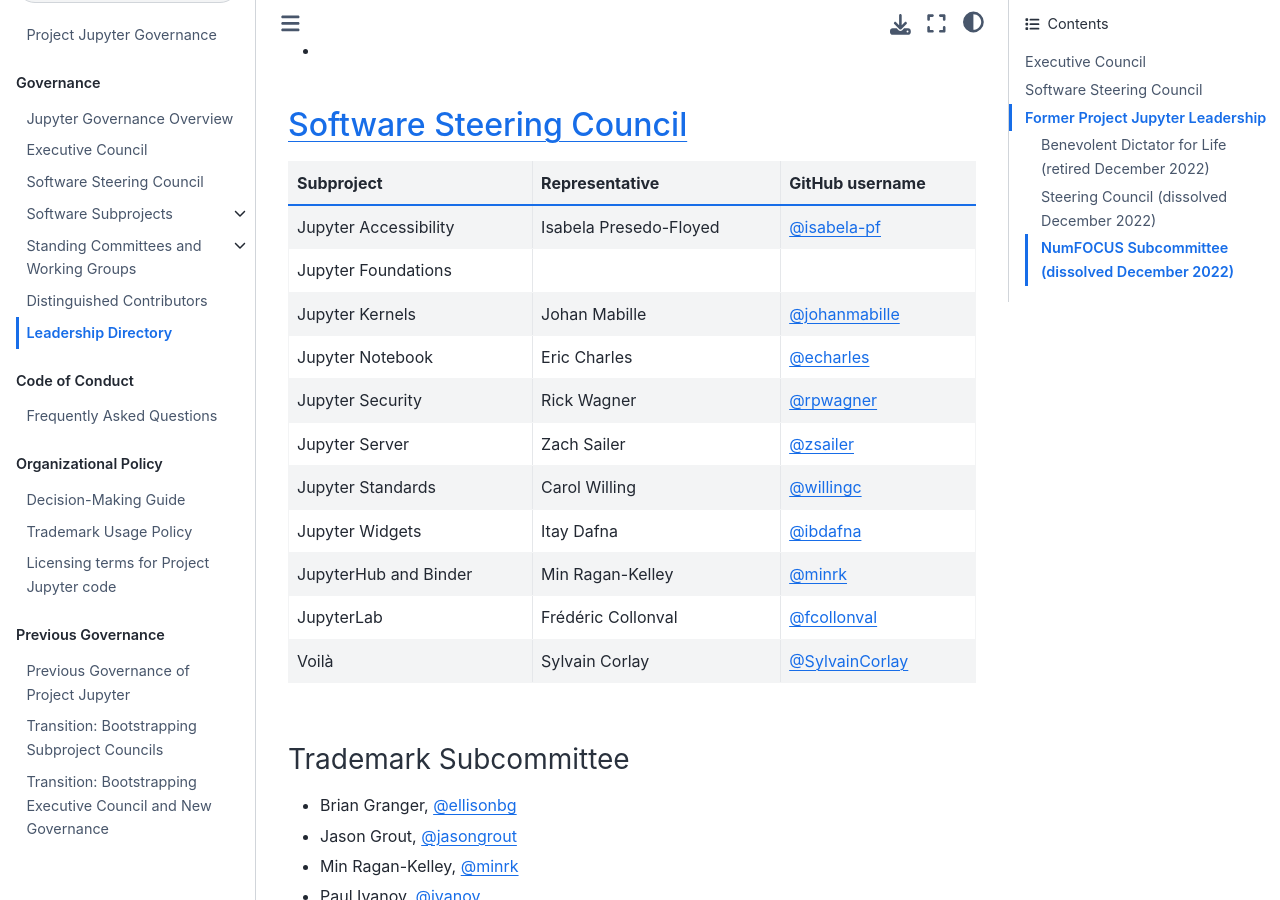
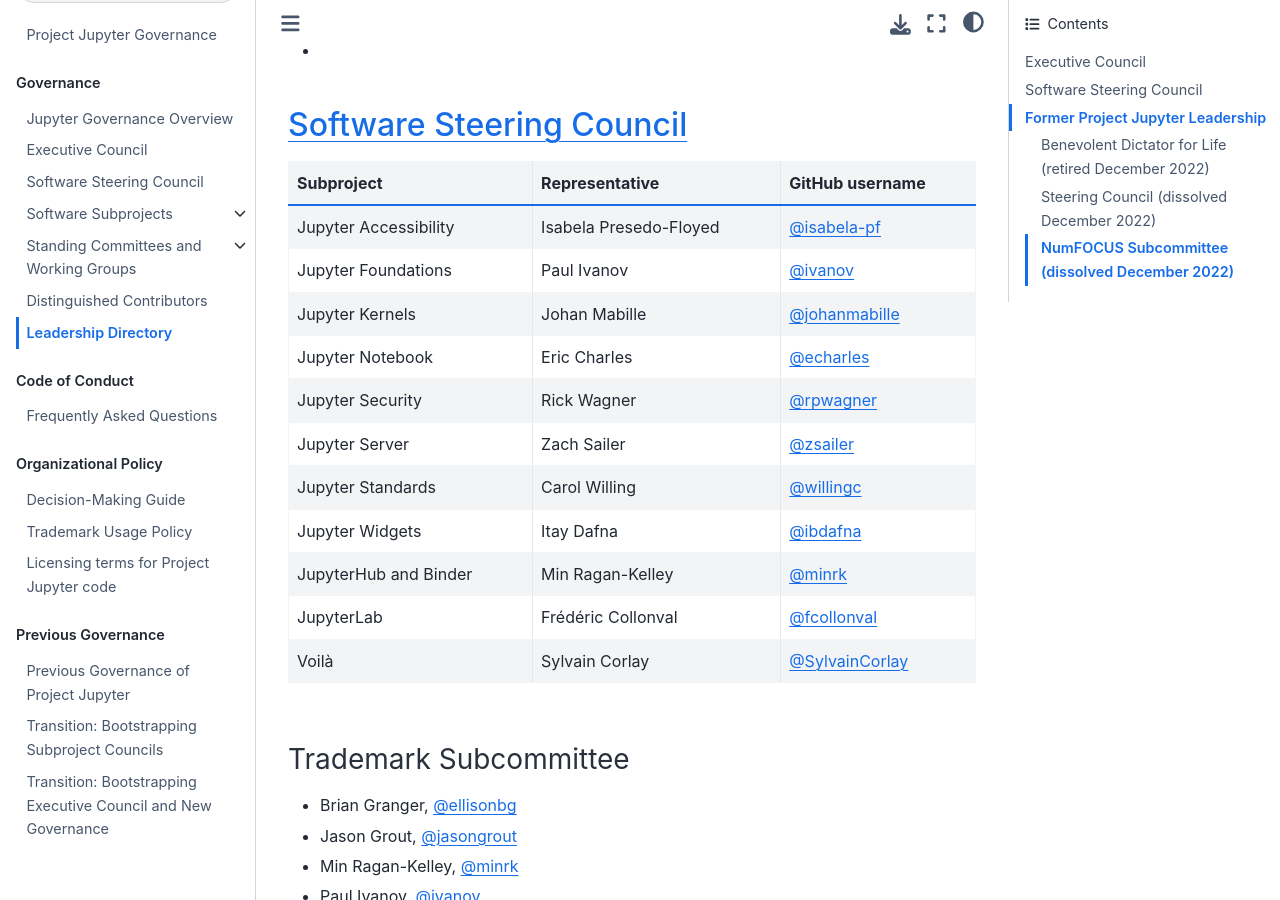
Before and after one commit to jupyter/governance, a Jupyter Book: the page built from people.md, in a window 1280 px wide and 900 px high, scrolled down 411 px. Built offline with Jupyter Book 1.0.4 settings and Sphinx 7.4.7 and the Sphinx Book theme 1.1.4, drawn with Linux system fonts in a browser that asks for light colours; pages that are not in the unit, such as notebooks, are missing from menus.

Commit message:
Add Paul as Jupyter Foundations SSC Rep

```diff
--- a/people.md
+++ b/people.md
@@ -17,7 +17,7 @@
 | Subproject | Representative | GitHub username |
 | ---------- | -------------- | --------------- |
 | Jupyter Accessibility | Isabela Presedo-Floyed | [@isabela-pf](https://github.com/isabela-pf) |
-| Jupyter Foundations | | |
+| Jupyter Foundations | Paul Ivanov | [@ivanov](https://github.com/ivanov) |
 | Jupyter Kernels | Johan Mabille | [@johanmabille](https://github.com/johanmabille) |
 | Jupyter Notebook | Eric Charles | [@echarles](https://github.com/echarles) |
 | Jupyter Security | Rick Wagner | [@rpwagner](https://github.com/rpwagner) |
```
